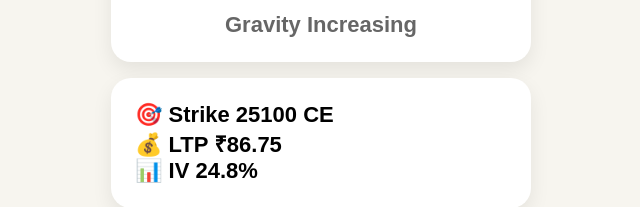
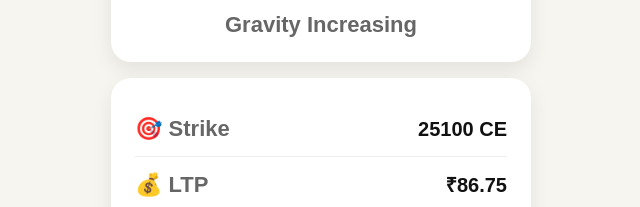
Before and after one commit to ardhnarishwar-ai/VTGD, a plain HTML site: page frontend/index.html in a window 1280 px wide. Shown: the part 762-969 px from the top of the page, without its empty margins (319-959 px from the left). Drawn offline with Linux system fonts and the light colour scheme.

Commit message:
Add styles for strike-card component

```diff
--- a/frontend/style.css
+++ b/frontend/style.css
@@ -143,3 +143,36 @@ body{
     margin-top:15px;
     color:#666;
 }
+.strike-card .row{
+
+    display:flex;
+
+    justify-content:space-between;
+
+    align-items:center;
+
+    padding:14px 0;
+
+    border-bottom:1px solid #eee;
+
+}
+
+.strike-card .row:last-child{
+
+    border-bottom:none;
+
+}
+
+.strike-card span{
+
+    color:#666;
+
+}
+
+.strike-card strong{
+
+    font-size:20px;
+
+    color:#111;
+
+}
```
